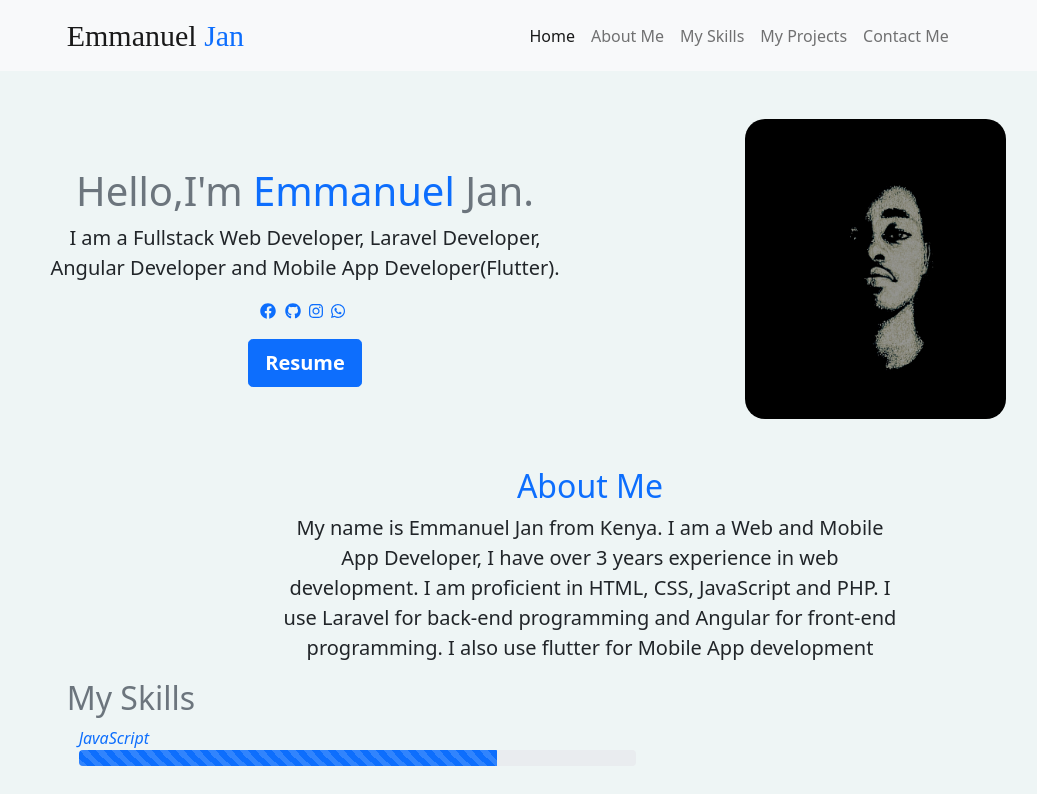
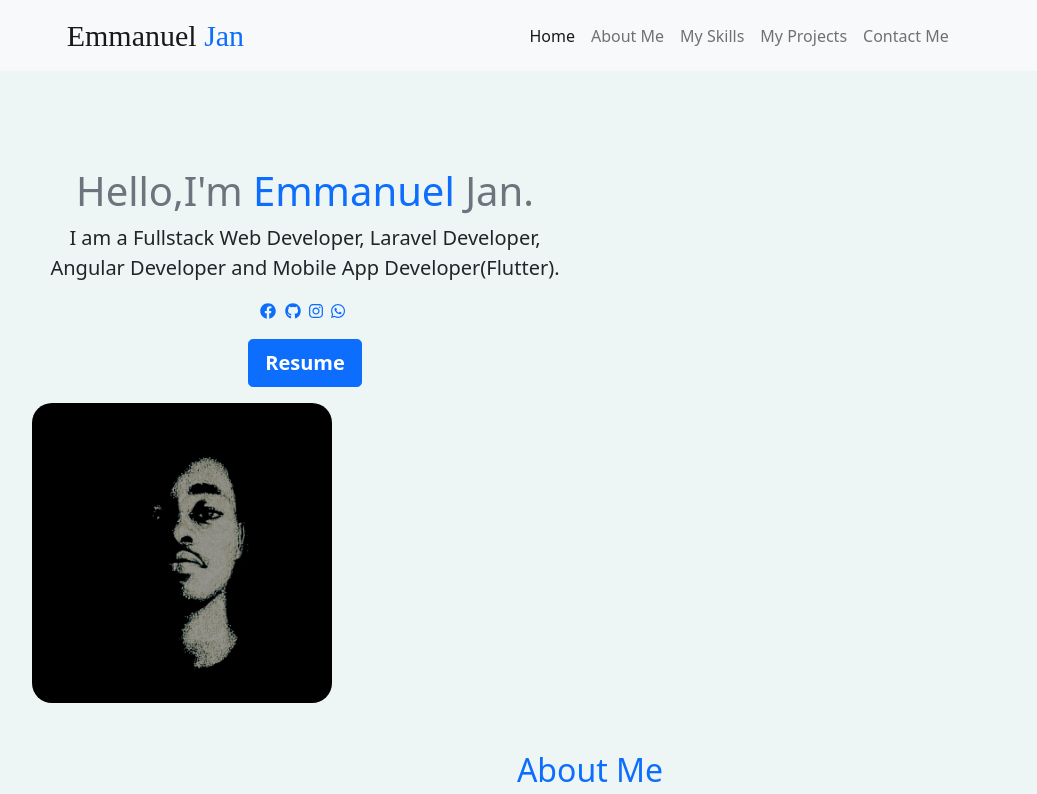
Before and after one commit to emmanuel-jan/my-portfolio, an Angular app: page / in a window 1280 px wide. Shown: the top 794 px of the page, without its empty margins (50-1087 px from the left). Built offline with nearby package versions, Linux system fonts and the light colour scheme; a web font is replaced by a local one.

Commit message:
profile pic  modification

```diff
--- a/src/app/app.component.html
+++ b/src/app/app.component.html
@@ -43,7 +43,7 @@
           </p>
          </div>
        </div>
-       <div class="col-md-3 offset-1 mx-auto">
+       <div class="col-md-3g mx-auto">
          <div class="card bg-transparent" style="border: none;">
            <div class="profile"></div>
          </div>
```
